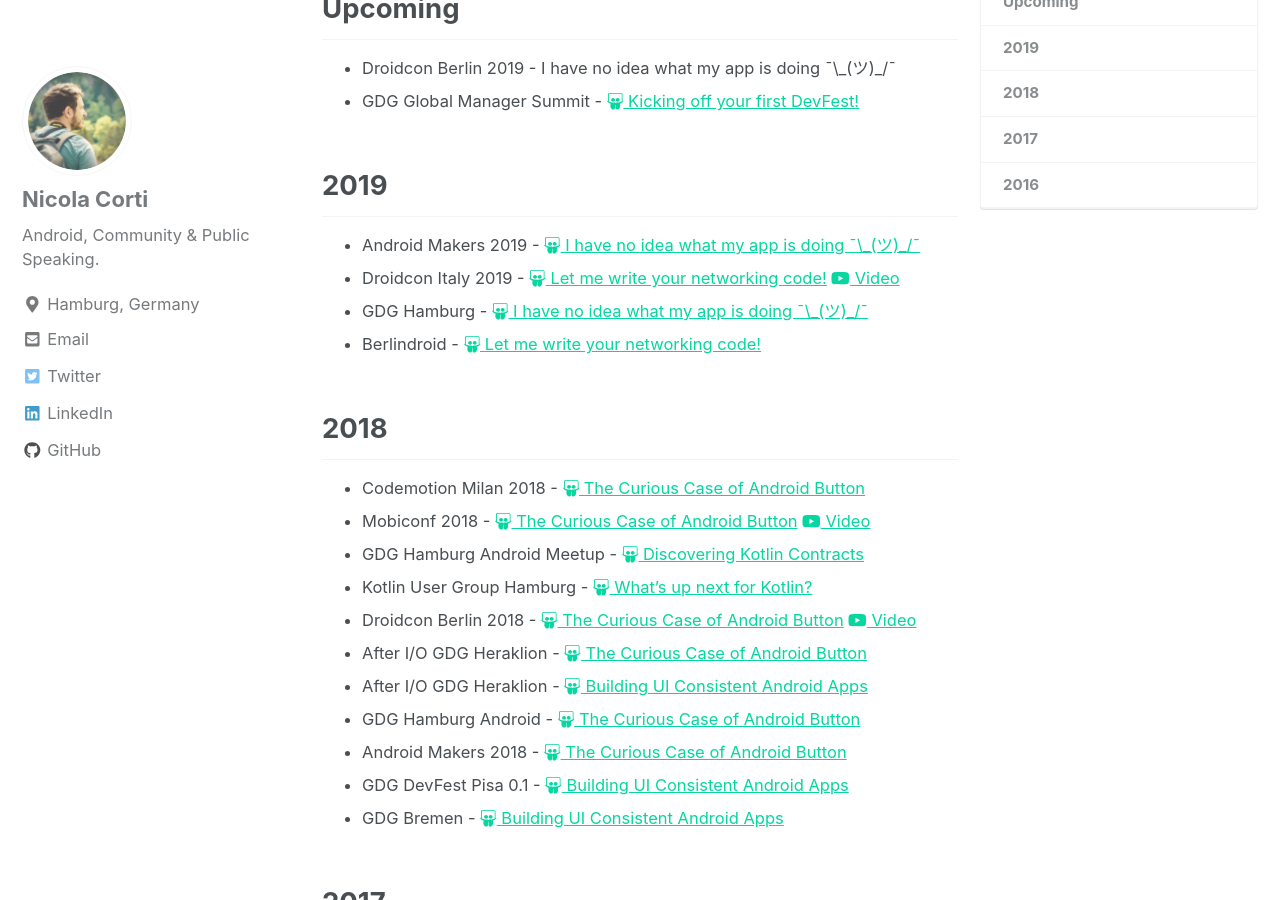
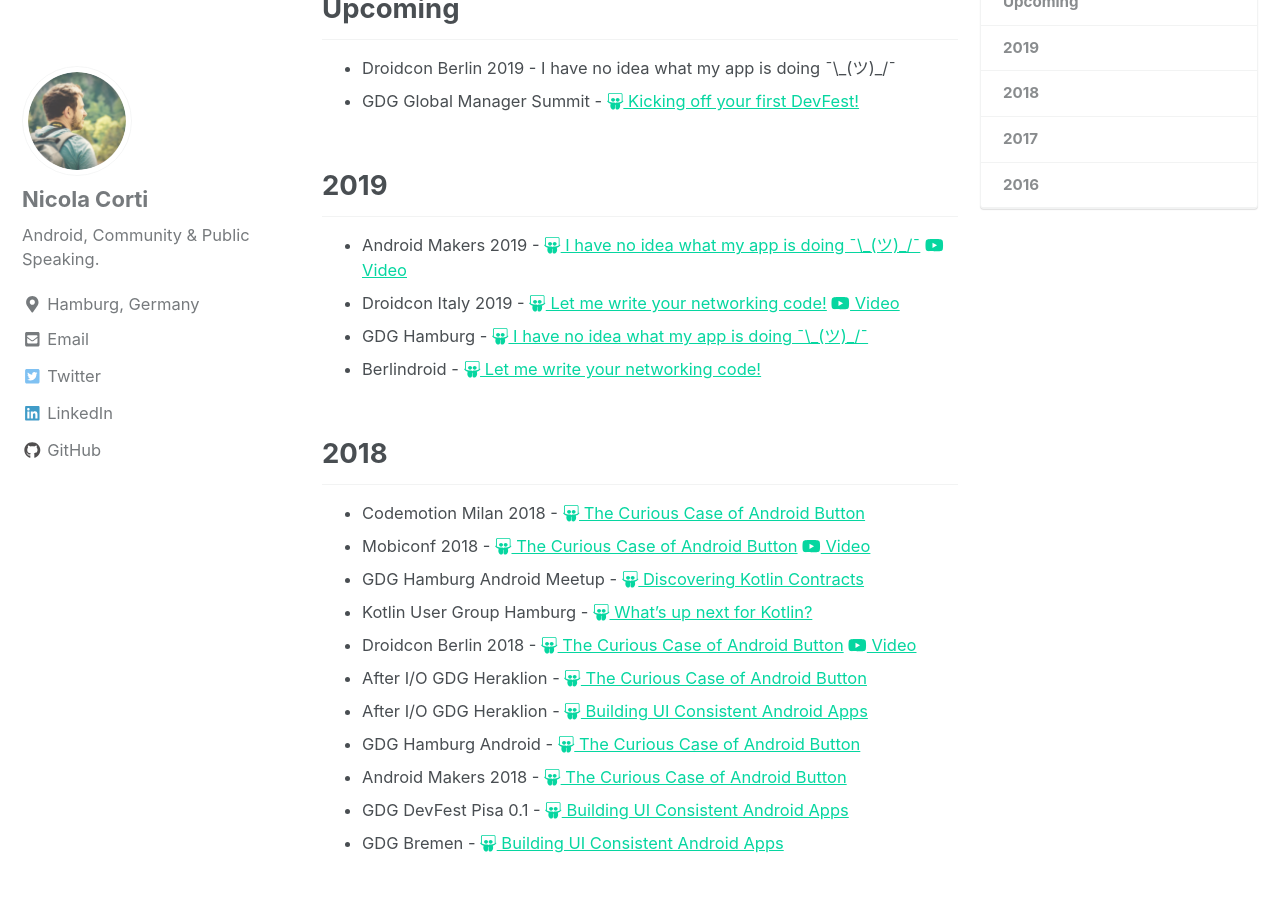
Before and after one commit to cortinico/cortinico.github.io, a Jekyll site: the page built from _pages/talks.md, in a window 1280 px wide and 900 px high, scrolled down 343 px. Built offline with Jekyll 4.4.1, drawn with Linux system fonts in a browser that asks for light colours; nearby versions of some CDN libraries.

Commit message:
Adding Android Makers Youtube link

```diff
--- a/_pages/talks.md
+++ b/_pages/talks.md
@@ -20,7 +20,7 @@
 
 ## 2019
 
-* Android Makers 2019 - [<i class="fab fa-slideshare"></i> I have no idea what my app is doing ¯\\\_(ツ)_/¯](http://bit.ly/ihavenoideawhatmyappisdoing)
+* Android Makers 2019 - [<i class="fab fa-slideshare"></i> I have no idea what my app is doing ¯\\\_(ツ)_/¯](http://bit.ly/ihavenoideawhatmyappisdoing) [<i class="fab fa-youtube"></i> Video](https://www.youtube.com/watch?v=GtZ-WZWoneQ)
 * Droidcon Italy 2019 - [<i class="fab fa-slideshare"></i> Let me write your networking code!](http://bit.ly/slides-codegen) [<i class="fab fa-youtube"></i> Video](https://www.youtube.com/watch?v=A8kL2QYp8wE)
 * GDG Hamburg - [<i class="fab fa-slideshare"></i> I have no idea what my app is doing ¯\\\_(ツ)_/¯](http://bit.ly/ihavenoideawhatmyappisdoing)
 * Berlindroid - [<i class="fab fa-slideshare"></i> Let me write your networking code!](http://bit.ly/slides-codegen)
```
